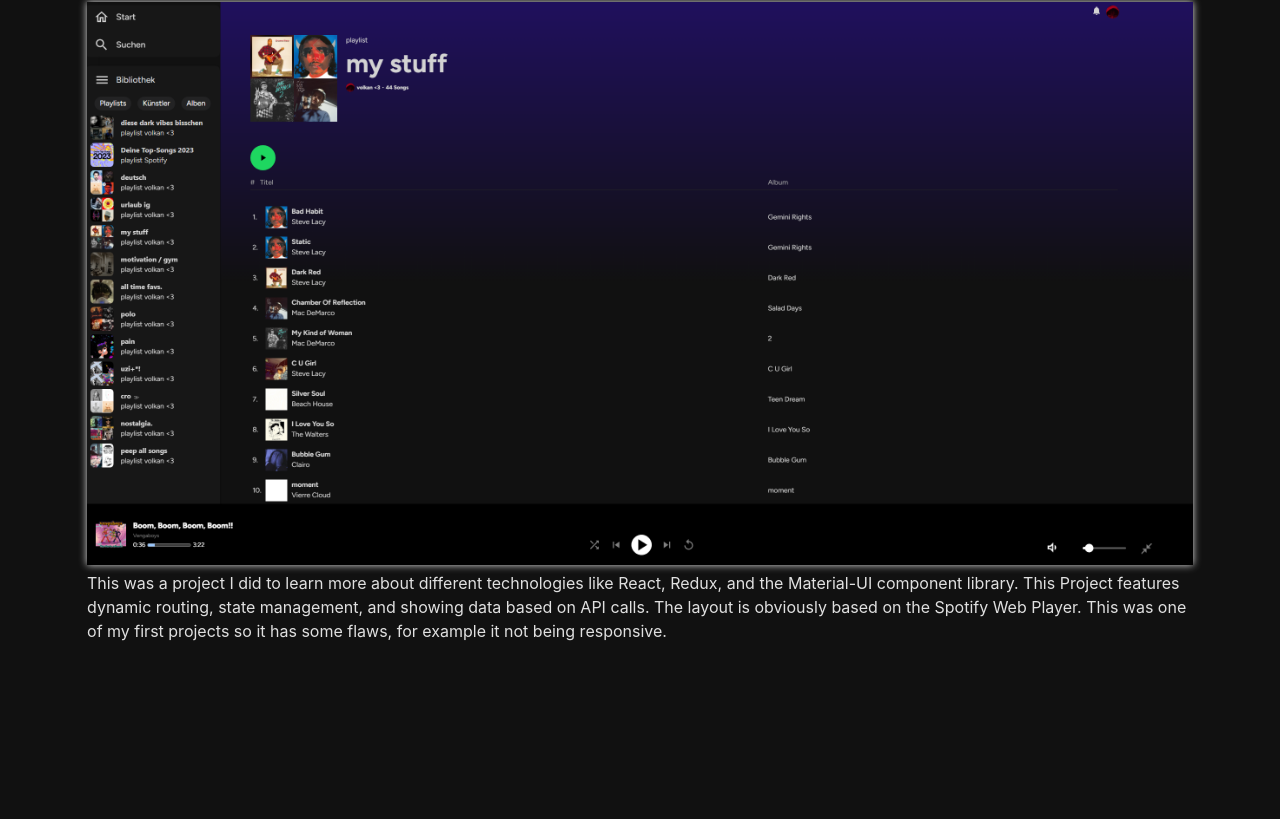
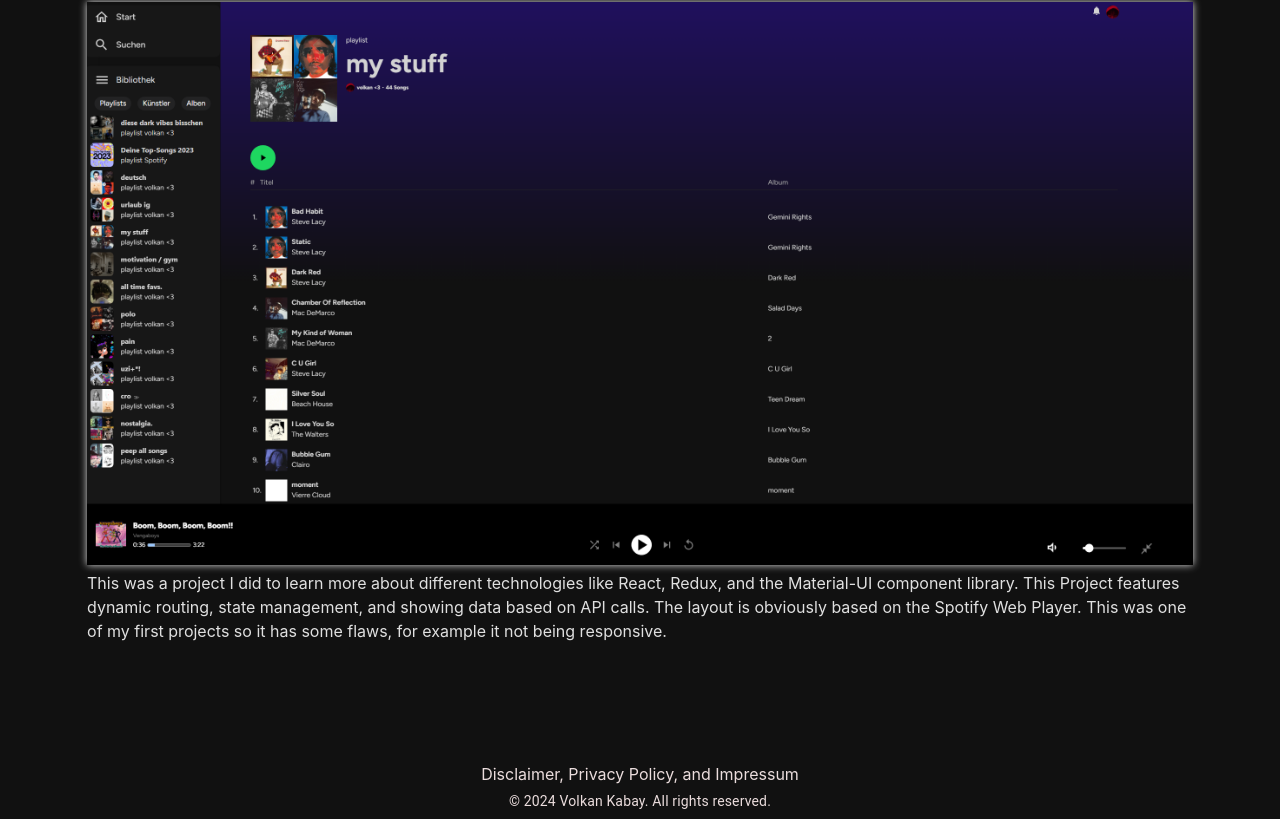
Before and after one commit to VolkanKabay/React-Portfolio, a React (Vite) app: page /projects in a window 1280 px wide. Shown: the part 1216-2035 px from the top of the page. Before the commit the page ends 1882 px from the top, so only its background shows below. Built offline with nearby package versions, Linux system fonts and the light colour scheme; no server answers; the database is empty.

Commit message:
add footer

```diff
--- a/src/Projects.tsx
+++ b/src/Projects.tsx
@@ -1,6 +1,8 @@
 import { Box, Container } from "@mui/material";
 import NavigationBar from "./NavigationBar";
 import { motion } from "framer-motion";
+import Footer from "./Footer";
+import zIndex from "@mui/material/styles/zIndex";
 
 const Projects = () => {
   const projects = [
@@ -29,7 +31,7 @@
         display: "flex",
         flexDirection: "column",
         marginTop: "2%",
-        height: "100vh",
+        height: "95%",
       }}
     >
       <NavigationBar />
@@ -103,6 +105,9 @@
           </Box>
         ))}
       </Box>
+      <Box sx={{ position: "relative", zIndex: 1, marginTop: 10 }}>
+        <Footer />
+      </Box>
     </Container>
   );
 };
```
